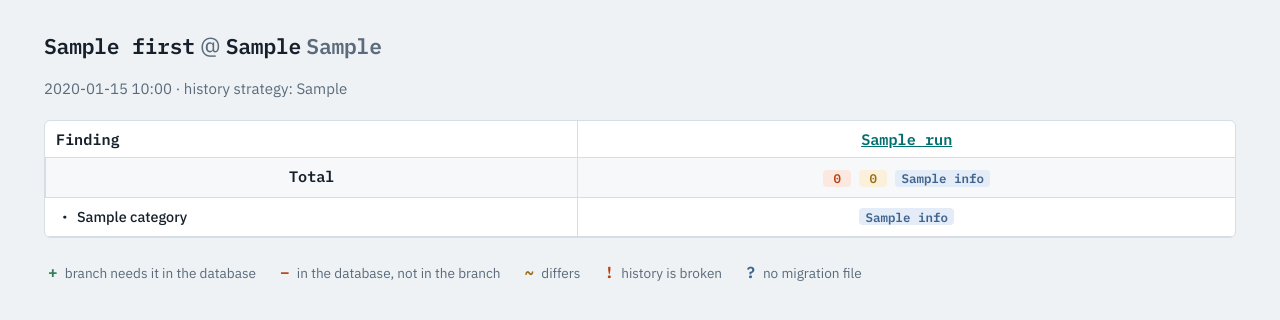
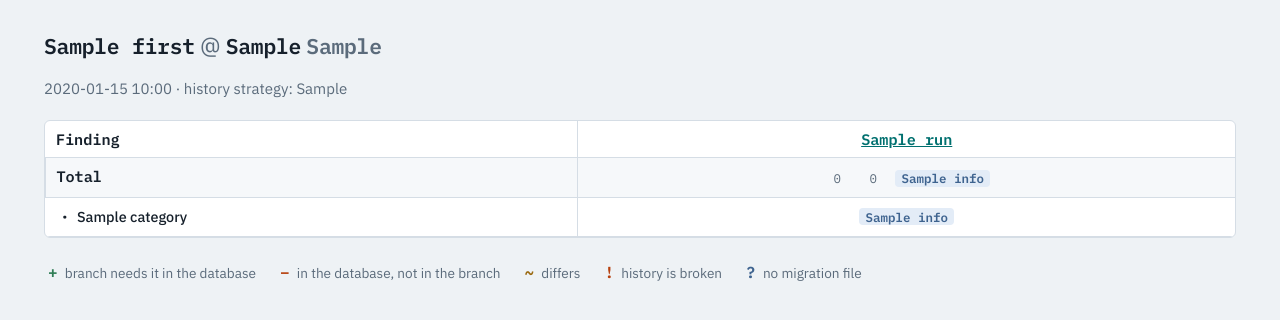
Before and after one commit to SrinivasMakkena-ceburu/DB_Schema_validation_tool, a Django app: template validator/templates/validator/batch.html in a window 1280 px wide. Shown: the part 54-374 px from the top of the page. Run offline with Django 5.2, Linux system fonts and the light colour scheme; the template is opened without the code that fills it: most values are stand-ins (such as "Sample title", 1, 10 or a date in 2020).

Commit message:
Polish UI: option labels, zero counts, matrix header, hash tabs
Co-Authored-By: Claude Opus 5.5 <noreply@anthropic.com>
Claude-Session: https://claude.ai/code/session_015TFFYbJQR8uoVZf1Aynubx

```diff
--- a/validator/static/validator/app.css
+++ b/validator/static/validator/app.css
@@ -219,3 +219,7 @@ pre.trace { white-space: pre-wrap; max-height: 480px; overflow-y: auto; }
 }
 @media (prefers-reduced-motion: reduce) { * { transition: none !important; } }
 .filters[hidden] { display: none; }
+.field > label.check { font-weight: 400; font-size: 0.95rem; }
+.stack > .button { justify-self: start; }
+.matrix thead .totals th { text-align: left; }
+.pill.is-zero { color: var(--muted); background: transparent; font-weight: 400; }
--- a/validator/static/validator/app.js
+++ b/validator/static/validator/app.js
@@ -25,6 +25,7 @@
       });
     });
     showTab(location.hash.slice(1));
+    window.addEventListener("hashchange", function () { showTab(location.hash.slice(1)); });
   }
 
   // Severity and text filter for findings tables.
--- a/validator/templates/validator/_summary_pills.html
+++ b/validator/templates/validator/_summary_pills.html
@@ -1,5 +1,5 @@
 <span class="pills">
-  <span class="pill sev-error" title="errors">{{ summary.error|default:0 }}</span>
-  <span class="pill sev-warning" title="warnings">{{ summary.warning|default:0 }}</span>
-  <span class="pill sev-info" title="info">{{ summary.info|default:0 }}</span>
+  <span class="pill sev-error{% if not summary.error %} is-zero{% endif %}" title="errors">{{ summary.error|default:0 }}</span>
+  <span class="pill sev-warning{% if not summary.warning %} is-zero{% endif %}" title="warnings">{{ summary.warning|default:0 }}</span>
+  <span class="pill sev-info{% if not summary.info %} is-zero{% endif %}" title="info">{{ summary.info|default:0 }}</span>
 </span>
```
